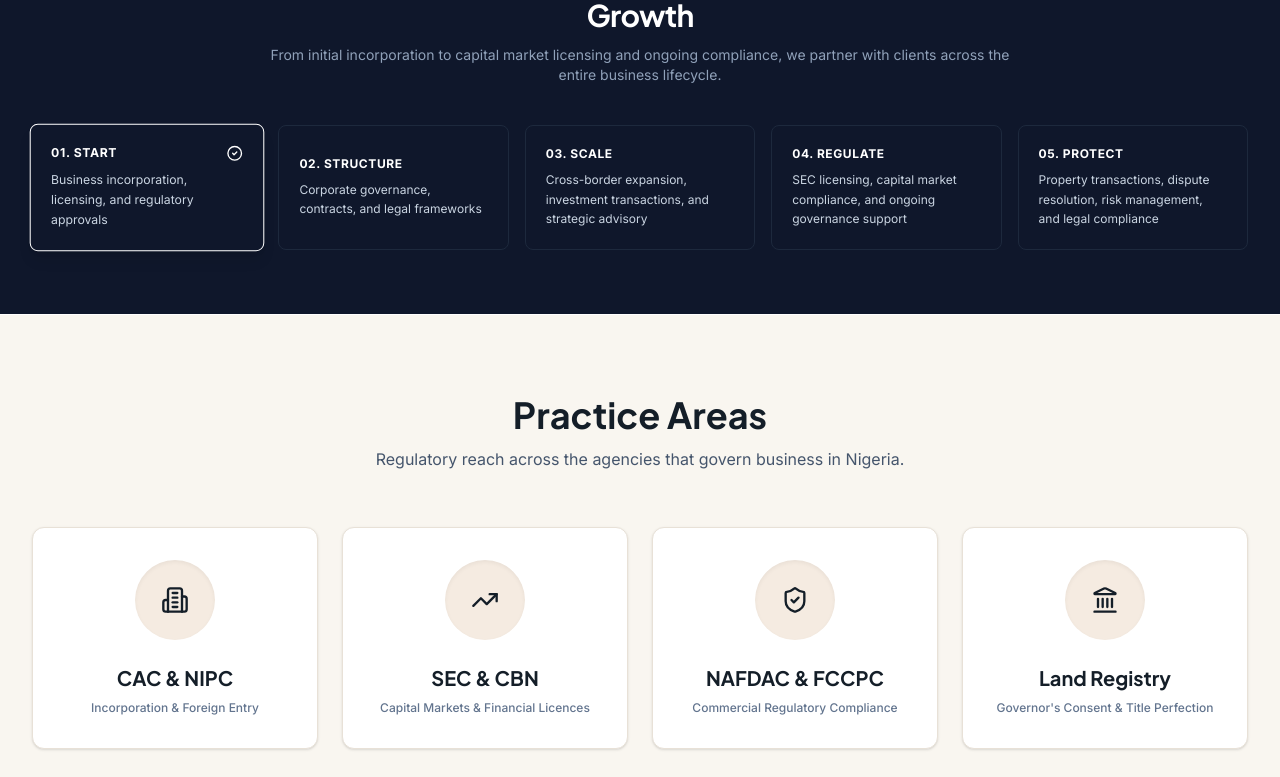
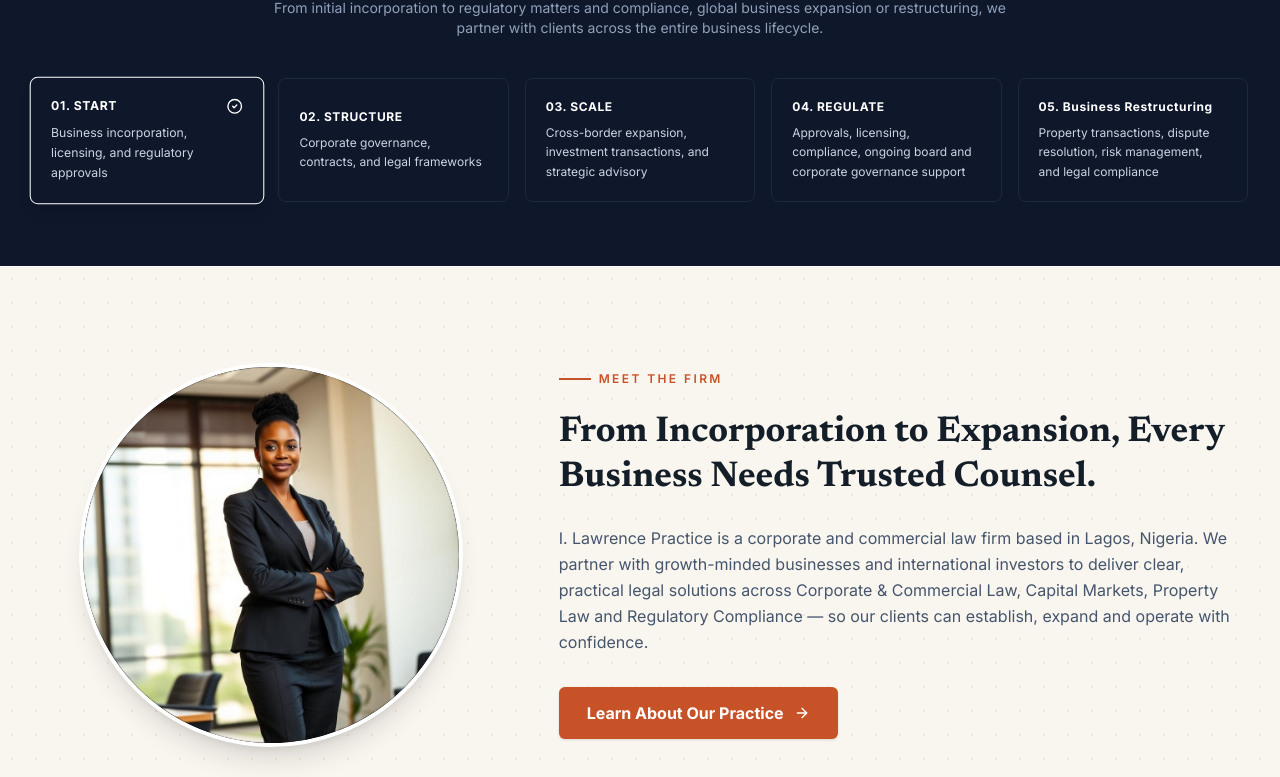
Before and after one commit to bashytech007/ilp-site, a Next.js app in the folder frontend/: page / in a window 1280 px wide. Shown: the part 903-1680 px from the top of the page. Built offline with nearby package versions, Linux system fonts and the light colour scheme.

Commit message:
added-changes

```diff
--- a/frontend/src/app/page.tsx
+++ b/frontend/src/app/page.tsx
@@ -3,7 +3,7 @@
 import { Footer } from "@/components/layout/footer";
 import { HeroSection } from "@/components/sections/hero-section";
 import { PositioningBand } from "@/components/sections/positioning-band";
-import { WhyChooseUsSection } from "@/components/sections/why-choose-us";
+// import { WhyChooseUsSection } from "@/components/sections/why-choose-us";
 import { MeetTheFirmSection } from "@/components/sections/meet-the-firm";
 import { PracticeGrid } from "@/components/sections/practice-grid";
 import { Roadmap10StepSection } from "@/components/sections/roadmap-10-step";
@@ -43,7 +43,7 @@
           <PositioningBand />
 
           {/* 3. Icon-Circle Practice Area Cards */}
-          <WhyChooseUsSection />
+          {/* <WhyChooseUsSection /> */}
 
           {/* 4. Meet The Firm (Itunu Lawrence Headshot & Overview) */}
           <MeetTheFirmSection />
--- a/frontend/src/components/sections/hero-section.tsx
+++ b/frontend/src/components/sections/hero-section.tsx
@@ -41,7 +41,7 @@
               </span>
             </motion.h1>
             <motion.h2 variants={fadeInUp} className="font-serif text-2xl sm:text-3xl lg:text-4xl font-normal text-slate-900 leading-[1.2]">
-                Investment & Regulatory Compliance in Nigeria
+                Legal and Regulatory Compliance Firm
             </motion.h2>
 
             {/* Subheading Paragraph */}
@@ -63,16 +63,16 @@
                 </Button>
               </Link>
 
-              <Link href="/contact?type=lawyer">
+              {/* <Link href="/contact?type=lawyer">
                 <Button variant="outline" size="lg" className="w-full sm:w-auto border-slate-300 cursor-pointer bg-white text-charcoal-900 hover:bg-linen-100" leftIcon={<PhoneCall className="h-4 w-4 text-terracotta-500" />}>
                   Speak to a Lawyer
                 </Button>
-              </Link>
+              </Link> */}
 
-              <Link href="/contact?type=advisory" className="inline-flex items-center justify-center gap-1.5 text-sm font-semibold text-slate-700 hover:text-terracotta-500 transition-colors py-2 px-3">
+              {/* <Link href="/contact?type=advisory" className="inline-flex items-center justify-center gap-1.5 text-sm font-semibold text-slate-700 hover:text-terracotta-500 transition-colors py-2 px-3">
                 <FileText className="h-4 w-4 text-terracotta-500" />
                 <span>Request Legal Advisory</span>
-              </Link>
+              </Link> */}
             </motion.div>
 
             {/* Location Bar */}
--- a/frontend/src/components/sections/positioning-band.tsx
+++ b/frontend/src/components/sections/positioning-band.tsx
@@ -22,8 +22,7 @@
             Supporting Your Business Throughout Every Stage of Growth
           </h2>
           <p className="text-sm text-slate-400">
-            From initial incorporation to capital market licensing and ongoing compliance, we partner with clients across the entire business lifecycle.
-          </p>
+From initial incorporation to regulatory matters and compliance, global business expansion or restructuring, we partner with clients across the entire business lifecycle.          </p>
         </div>
 
         {/* 5-Step Lifecycle Steps */}
--- a/frontend/src/components/sections/reviews-carousel.tsx
+++ b/frontend/src/components/sections/reviews-carousel.tsx
@@ -42,7 +42,7 @@
           <div className="flex items-center gap-2">
             <span className="h-0.5 w-8 bg-terracotta-500" />
             <span className="text-xs font-semibold uppercase tracking-[0.2em] text-terracotta-500">
-              TESTIMONIALS
+              REVIEWS
             </span>
           </div>
 
--- a/frontend/src/components/sections/why-choose-us.tsx
+++ b/frontend/src/components/sections/why-choose-us.tsx
@@ -1,80 +1,80 @@
-"use client";
+// "use client";
 
-import * as React from "react";
-import { Building2, TrendingUp, ShieldCheck, Landmark } from "lucide-react";
-import { motion } from "framer-motion";
-import { fadeInUp, staggerContainer } from "@/lib/motion";
+// import * as React from "react";
+// import { Building2, TrendingUp, ShieldCheck, Landmark } from "lucide-react";
+// import { motion } from "framer-motion";
+// import { fadeInUp, staggerContainer } from "@/lib/motion";
 
-export function WhyChooseUsSection() {
-  const cards = [
-    {
-      icon: <Building2 className="h-7 w-7 text-charcoal-900" />,
-      title: "CAC & NIPC",
-      subtitle: "Incorporation & Foreign Entry",
-    },
-    {
-      icon: <TrendingUp className="h-7 w-7 text-charcoal-900" />,
-      title: "SEC & CBN",
-      subtitle: "Capital Markets & Financial Licences",
-    },
-    {
-      icon: <ShieldCheck className="h-7 w-7 text-charcoal-900" />,
-      title: "NAFDAC & FCCPC",
-      subtitle: "Commercial Regulatory Compliance",
-    },
-    {
-      icon: <Landmark className="h-7 w-7 text-charcoal-900" />,
-      title: "Land Registry",
-      subtitle: "Governor's Consent & Title Perfection",
-    },
-  ];
+// export function WhyChooseUsSection() {
+//   const cards = [
+//     {
+//       icon: <Building2 className="h-7 w-7 text-charcoal-900" />,
+//       title: "CAC & NIPC",
+//       subtitle: "Incorporation & Foreign Entry",
+//     },
+//     {
+//       icon: <TrendingUp className="h-7 w-7 text-charcoal-900" />,
+//       title: "SEC & CBN",
+//       subtitle: "Capital Markets & Financial Licences",
+//     },
+//     {
+//       icon: <ShieldCheck className="h-7 w-7 text-charcoal-900" />,
+//       title: "NAFDAC & FCCPC",
+//       subtitle: "Commercial Regulatory Compliance",
+//     },
+//     {
+//       icon: <Landmark className="h-7 w-7 text-charcoal-900" />,
+//       title: "Land Registry",
+//       subtitle: "Governor's Consent & Title Perfection",
+//     },
+//   ];
 
-  return (
-    <section className="py-20 bg-linen-50 border-b border-beige-300">
-      <div className="max-w-7xl mx-auto px-4 sm:px-6 lg:px-8">
+//   return (
+//     <section className="py-20 bg-linen-50 border-b border-beige-300">
+//       <div className="max-w-7xl mx-auto px-4 sm:px-6 lg:px-8">
 
-        {/* Section Title */}
-        <div className="text-center max-w-3xl mx-auto mb-14">
-          <h2 className="font-heading text-3xl sm:text-4xl font-bold text-charcoal-900 mb-3">
-            Practice Areas
-          </h2>
-          <p className="text-sm sm:text-base text-slate-600">
-            Regulatory reach across the agencies that govern business in Nigeria.
-          </p>
-        </div>
+//         {/* Section Title */}
+//         <div className="text-center max-w-3xl mx-auto mb-14">
+//           <h2 className="font-heading text-3xl sm:text-4xl font-bold text-charcoal-900 mb-3">
+//             Practice Areas
+//           </h2>
+//           <p className="text-sm sm:text-base text-slate-600">
+//             Regulatory reach across the agencies that govern business in Nigeria.
+//           </p>
+//         </div>
 
-        {/* 4 Icon-Circle Cards Grid */}
-        <motion.div
-          variants={staggerContainer}
-          initial="initial"
-          whileInView="animate"
-          viewport={{ once: true }}
-          className="grid grid-cols-1 sm:grid-cols-2 lg:grid-cols-4 gap-6"
-        >
-          {cards.map((card) => (
-            <motion.div
-              key={card.title}
-              variants={fadeInUp}
-              className="bg-white rounded-xl p-8 text-center shadow-sm border border-beige-300 hover:shadow-md hover:-translate-y-1 transition-all duration-300 flex flex-col items-center justify-center"
-            >
-              {/* Centered Circular Icon Container */}
-              <div className="w-20 h-20 rounded-full bg-beige-200 flex items-center justify-center mb-6 shadow-inner">
-                {card.icon}
-              </div>
+//         {/* 4 Icon-Circle Cards Grid */}
+//         <motion.div
+//           variants={staggerContainer}
+//           initial="initial"
+//           whileInView="animate"
+//           viewport={{ once: true }}
+//           className="grid grid-cols-1 sm:grid-cols-2 lg:grid-cols-4 gap-6"
+//         >
+//           {cards.map((card) => (
+//             <motion.div
+//               key={card.title}
+//               variants={fadeInUp}
+//               className="bg-white rounded-xl p-8 text-center shadow-sm border border-beige-300 hover:shadow-md hover:-translate-y-1 transition-all duration-300 flex flex-col items-center justify-center"
+//             >
+//               {/* Centered Circular Icon Container */}
+//               <div className="w-20 h-20 rounded-full bg-beige-200 flex items-center justify-center mb-6 shadow-inner">
+//                 {card.icon}
+//               </div>
 
-              {/* Serif Title */}
-              <h3 className="font-heading font-bold text-xl text-charcoal-900 mb-2">
-                {card.title}
-              </h3>
+//               {/* Serif Title */}
+//               <h3 className="font-heading font-bold text-xl text-charcoal-900 mb-2">
+//                 {card.title}
+//               </h3>
 
-              {/* Subtitle */}
-              <p className="text-xs text-slate-500 font-medium">
-                {card.subtitle}
-              </p>
-            </motion.div>
-          ))}
-        </motion.div>
-      </div>
-    </section>
-  );
-}
+//               {/* Subtitle */}
+//               <p className="text-xs text-slate-500 font-medium">
+//                 {card.subtitle}
+//               </p>
+//             </motion.div>
+//           ))}
+//         </motion.div>
+//       </div>
+//     </section>
+//   );
+// }
--- a/frontend/src/config/site.ts
+++ b/frontend/src/config/site.ts
@@ -39,8 +39,8 @@
     { id: "start", label: "START", desc: "Business incorporation, licensing, and regulatory approvals" },
     { id: "structure", label: "STRUCTURE", desc: "Corporate governance, contracts, and legal frameworks" },
     { id: "scale", label: "SCALE", desc: "Cross-border expansion, investment transactions, and strategic advisory" },
-    { id: "regulate", label: "REGULATE", desc: "SEC licensing, capital market compliance, and ongoing governance support" },
-    { id: "protect", label: "PROTECT", desc: "Property transactions, dispute resolution, risk management, and legal compliance" },
+    { id: "regulate", label: "REGULATE", desc: "Approvals, licensing, compliance, ongoing board and corporate governance support" },
+    { id: "protect", label: "Business Restructuring", desc: "Property transactions, dispute resolution, risk management, and legal compliance" },
   ],
 
   mainNav: [
```
Also changed, not shown: frontend/src/components/sections/practice-grid.tsx (+7 -29 lines), 2 other files (tests, documents, lock files or other folders).
